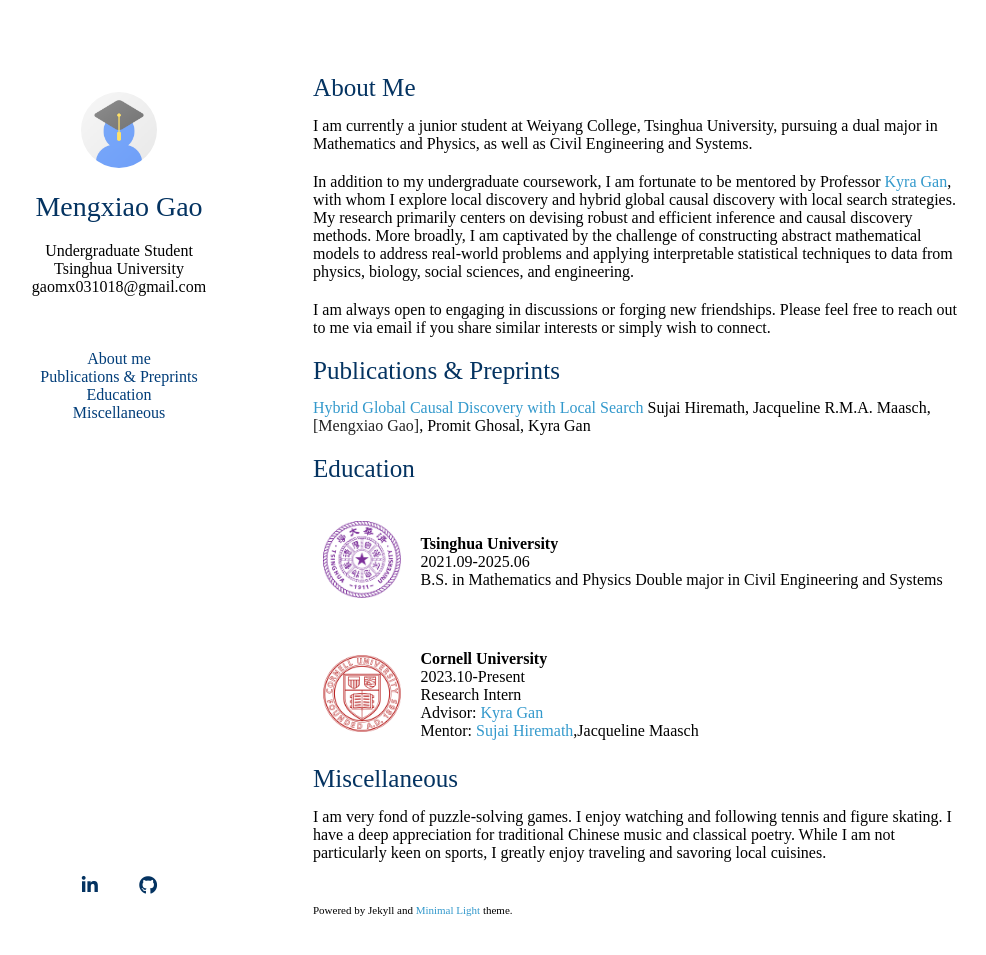
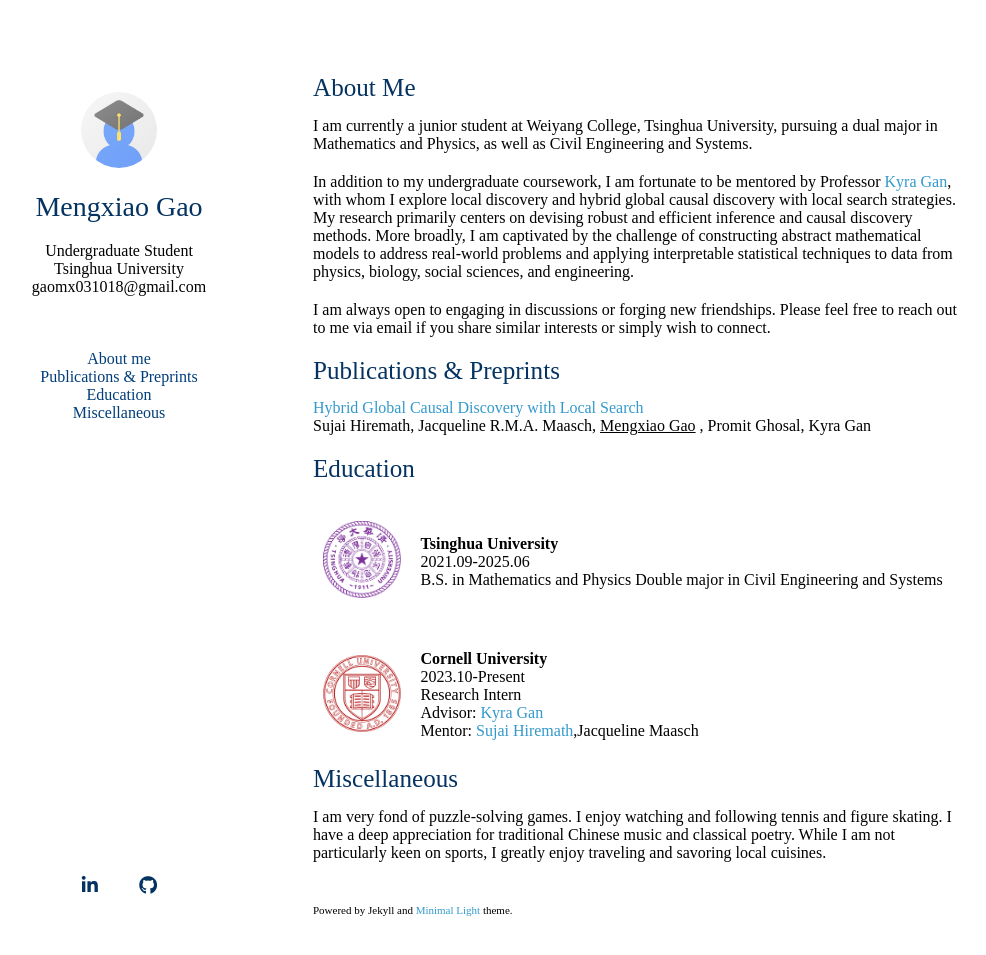
Before and after one commit to lsq0000/lsq0000.github.io, a Jekyll site: the page built from index.md, in a window 1280 px wide and 988 px high. Shown: the top 955 px of the window, without its empty margins (157-1143 px from the left). Built offline with Jekyll 4.4.1, drawn with Linux system fonts in a browser that asks for light colours; nearby versions of some CDN libraries; a style sheet for code colours, icons or effects is not loaded.

Commit message:
Update index.md

```diff
--- a/index.md
+++ b/index.md
@@ -13,7 +13,8 @@ I am always open to engaging in discussions or forging new friendships. Please f
 <h2><div id="pub">Publications & Preprints</div></h2>
 
 **[Hybrid Global Causal Discovery with Local Search](https://arxiv.org/abs/2405.14496)**
-Sujai Hiremath, Jacqueline R.M.A. Maasch, **[Mengxiao Gao]**, Promit Ghosal, Kyra Gan
+<br>
+Sujai Hiremath, Jacqueline R.M.A. Maasch, <u>Mengxiao Gao</u> , Promit Ghosal, Kyra Gan
 
 <h2><div id="education">Education</div></h2>
 
```
